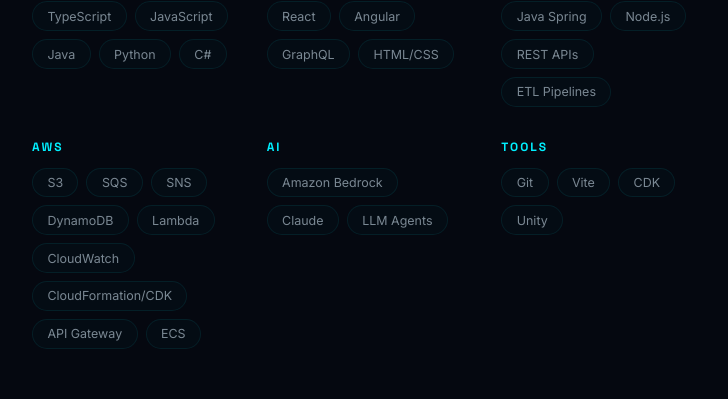
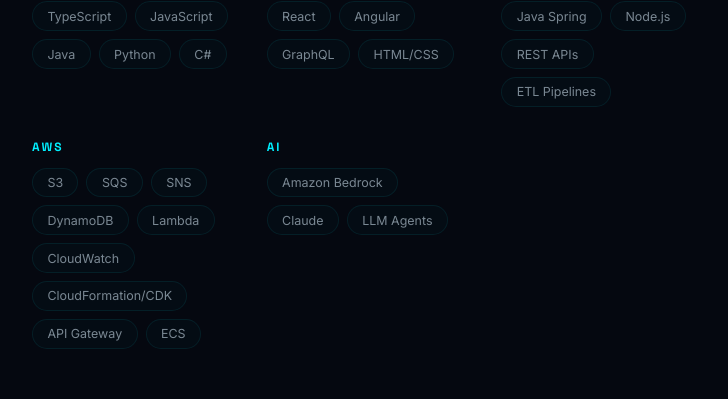
Before and after one commit to aygaribaldi/aygaribaldi.github.io, a React (Vite) app: page / in a window 1280 px wide. Shown: the part 3412-3811 px from the top of the page, without its empty margins (272-1000 px from the left). Built offline with nearby package versions, Linux system fonts and the light colour scheme.

Commit message:
Remove Tools section from skills

```diff
--- a/src/sections/Skills.tsx
+++ b/src/sections/Skills.tsx
@@ -18,10 +18,6 @@
   {
     label: 'AI',
     items: ['Amazon Bedrock', 'Claude', 'LLM Agents'],
-  },
-  {
-    label: 'Tools',
-    items: ['Git', 'Vite', 'CDK', 'Unity'],
   },
 ];
 
```
